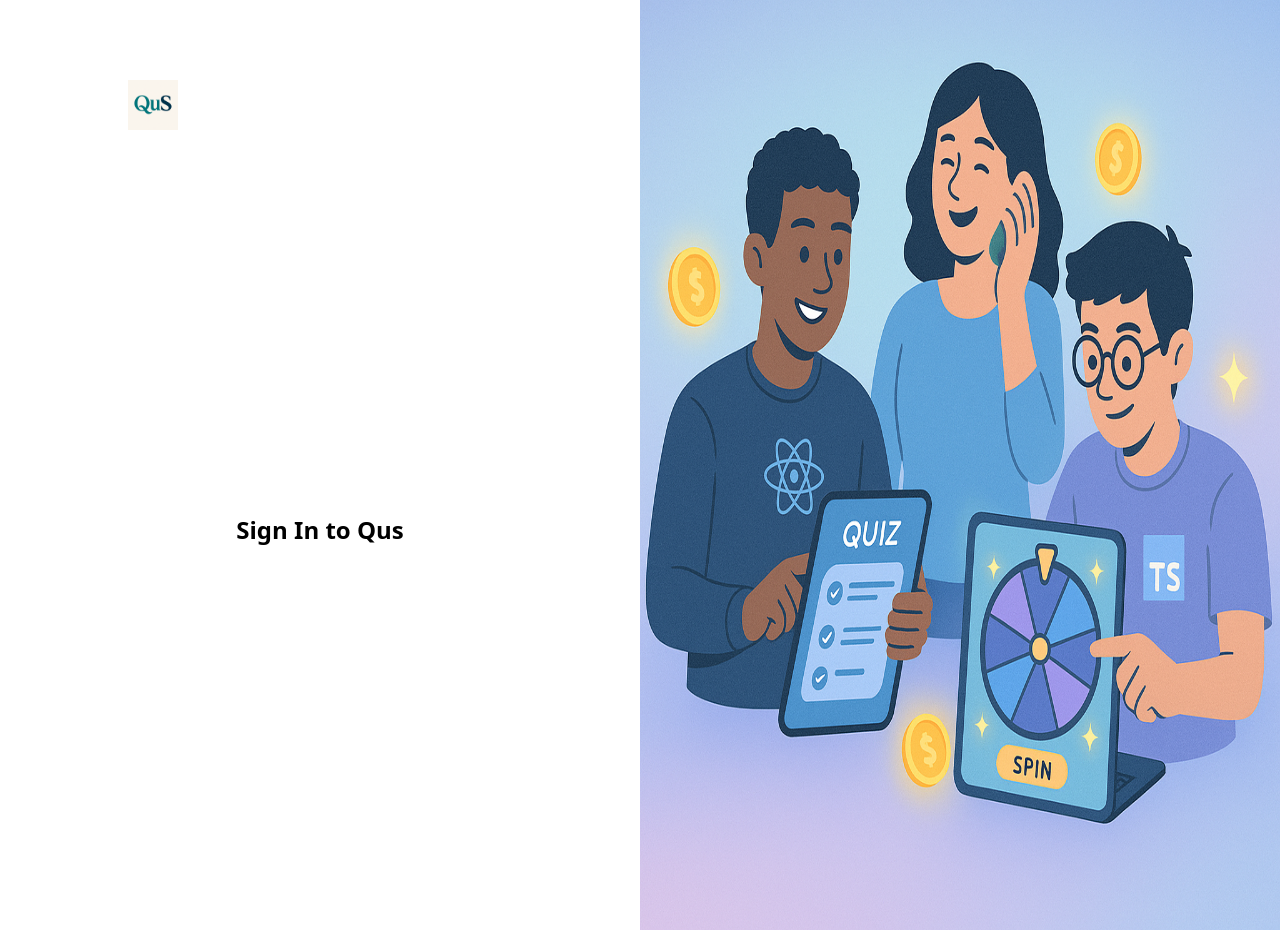
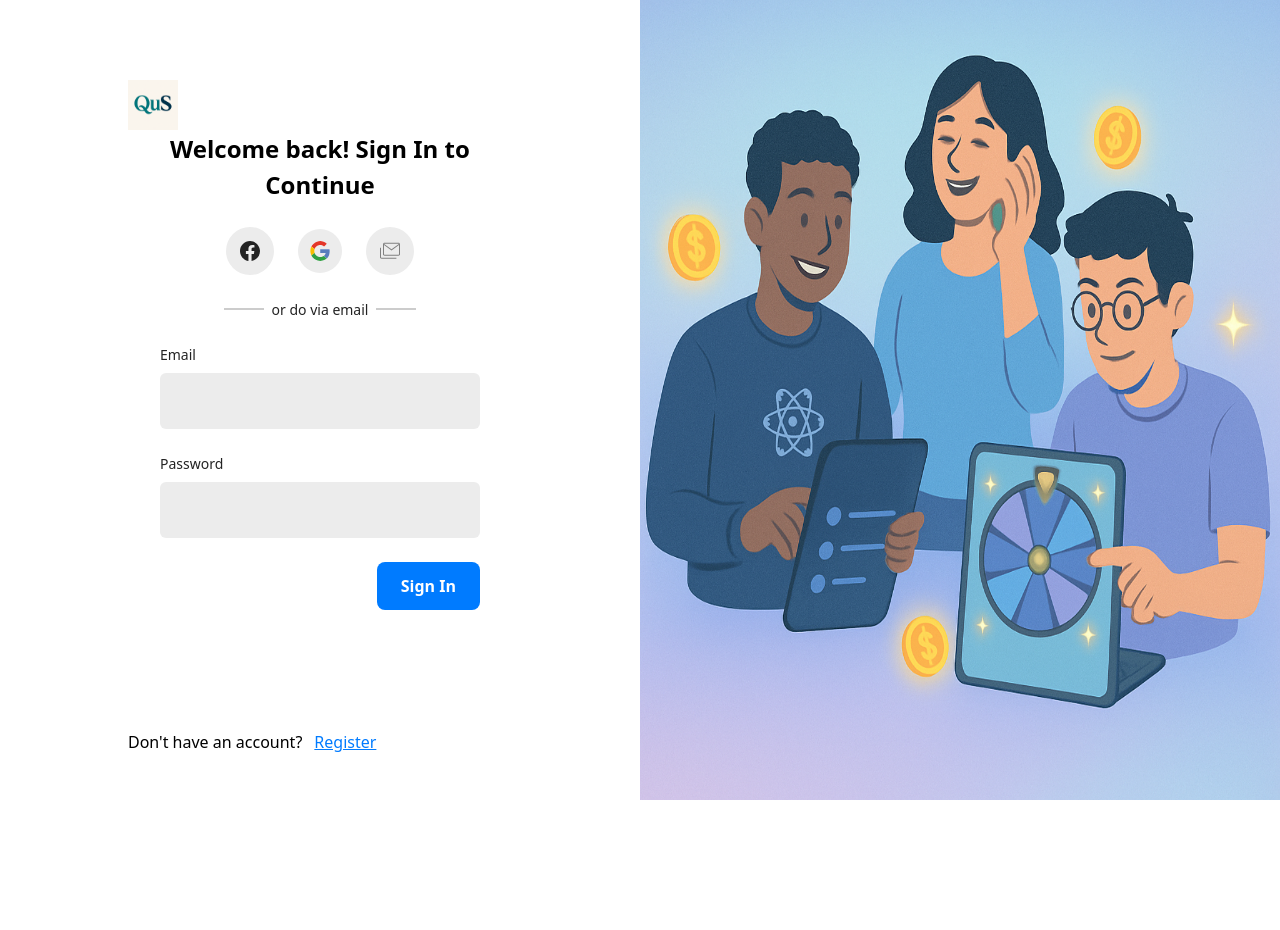
Before and after one commit to Frokesy/qus, a React (Vite) app: page / in a window 1280 px wide. After the commit the page ends 800 px from the top, so only its background shows below. Built offline with nearby package versions, Linux system fonts and the light colour scheme.

Commit message:
designed login page

```diff
--- a/src/components/containers/AuthContainer.tsx
+++ b/src/components/containers/AuthContainer.tsx
@@ -4,16 +4,16 @@ interface Props {
 
 const AuthContainer = ({ children }: Props) => {
   return (
-    <div className="flex justify-between min-h-screen">
-      <div className="w-[50%] pt-[10vh] px-[10vw]">
+    <div className="flex lg:justify-between lg:flex-row flex-col h-screen overflow-hidden">
+      <div className="lg:w-[50%] pt-[10vh] lg:px-[10vw] px-6">
         <img src="/assets/logo.png" alt="logo" className="w-[50px] h-[50px]" />
         {children}
       </div>
-      <div className="w-[50%]">
+      <div className="w-[50%] lg:block hidden">
         <img
           src="/assets/onboarding-hero.png"
           alt="onboarding"
-          className="h-[100%]"
+          className="h-screen"
         />
       </div>
     </div>
--- a/src/components/svgs/Icons.tsx
+++ b/src/components/svgs/Icons.tsx
@@ -1,7 +1,7 @@
 export const GoogleIcon = () => (
   <svg
-    width="30"
-    height="30"
+    width="20"
+    height="20"
     viewBox="0 0 30 30"
     fill="none"
     xmlns="http://www.w3.org/2000/svg"
@@ -38,33 +38,18 @@ export const GoogleIcon = () => (
 
 export const EmailIcon = () => (
   <svg
-    width="30"
-    height="30"
-    viewBox="0 0 30 30"
+    width="24"
+    height="24"
+    viewBox="0 0 24 24"
     fill="none"
     xmlns="http://www.w3.org/2000/svg"
   >
     <path
-      d="M5 25C4.3125 25 3.72417 24.7554 3.235 24.2663C2.74583 23.7771 2.50083 23.1883 2.5 22.5V7.5C2.5 6.8125 2.745 6.22417 3.235 5.735C3.725 5.24583 4.31333 5.00083 5 5H25C25.6875 5 26.2763 5.245 26.7663 5.735C27.2563 6.225 27.5008 6.81333 27.5 7.5V22.5C27.5 23.1875 27.2554 23.7763 26.7663 24.2663C26.2771 24.7563 25.6883 25.0008 25 25H5ZM25 10L15.6562 15.8438C15.5521 15.9062 15.4429 15.9533 15.3287 15.985C15.2146 16.0167 15.105 16.0321 15 16.0312C14.895 16.0304 14.7858 16.015 14.6725 15.985C14.5592 15.955 14.4496 15.9079 14.3438 15.8438L5 10V22.5H25V10ZM15 13.75L25 7.5H5L15 13.75ZM5 10.3125V8.46875V8.5V8.485V10.3125Z"
-      fill="white"
+      d="M6.616 16.7705C6.15533 16.7705 5.771 16.6162 5.463 16.3075C5.155 15.9989 5.00067 15.6145 5 15.1545V5.38453C5 4.92453 5.15433 4.54053 5.463 4.23253C5.77167 3.92453 6.156 3.7702 6.616 3.76953H20.385C20.845 3.76953 21.2293 3.92386 21.538 4.23253C21.8467 4.5412 22.0007 4.92553 22 5.38553V15.1545C22 15.6145 21.846 15.9989 21.538 16.3075C21.23 16.6162 20.8457 16.7702 20.385 16.7695L6.616 16.7705ZM13.5 11.5305L6 5.94553V15.1555C6 15.3349 6.05767 15.4822 6.173 15.5975C6.28833 15.7129 6.436 15.7705 6.616 15.7705H20.385C20.5643 15.7705 20.7117 15.7129 20.827 15.5975C20.9423 15.4822 21 15.3349 21 15.1555V5.94553L13.5 11.5305ZM13.5 10.3125L20.808 4.88553C20.7693 4.84686 20.7277 4.81786 20.683 4.79853C20.6377 4.7792 20.5767 4.76953 20.5 4.76953H6.5C6.436 4.76953 6.372 4.78553 6.308 4.81753C6.244 4.8502 6.19267 4.88553 6.154 4.92353L13.5 10.3125ZM3.616 19.7695C3.15533 19.7695 2.771 19.6155 2.463 19.3075C2.155 18.9995 2.00067 18.6152 2 18.1545V8.65453H3V18.1545C3 18.3339 3.05767 18.4812 3.173 18.5965C3.28833 18.7119 3.436 18.7695 3.616 18.7695H18.385V19.7695H3.616ZM21 5.92753C21 5.74286 20.9777 5.55953 20.933 5.37753C20.8877 5.19553 20.846 5.03153 20.808 4.88553C20.7693 4.84686 20.7277 4.81786 20.683 4.79853C20.6377 4.7792 20.5767 4.76953 20.5 4.76953H6.5C6.436 4.76953 6.372 4.78553 6.308 4.81753C6.244 4.8502 6.19267 4.88553 6.154 4.92353C6.11533 5.0702 6.08 5.2312 6.048 5.40653C6.016 5.58186 6 5.75553 6 5.92753V4.76953H21V5.92753Z"
+      fill="#808080"
     />
   </svg>
 );
-
-// export const EmailIcon = () => (
-//   <svg
-//     width="24"
-//     height="24"
-//     viewBox="0 0 24 24"
-//     fill="none"
-//     xmlns="http://www.w3.org/2000/svg"
-//   >
-//     <path
-//       d="M6.616 16.7705C6.15533 16.7705 5.771 16.6162 5.463 16.3075C5.155 15.9989 5.00067 15.6145 5 15.1545V5.38453C5 4.92453 5.15433 4.54053 5.463 4.23253C5.77167 3.92453 6.156 3.7702 6.616 3.76953H20.385C20.845 3.76953 21.2293 3.92386 21.538 4.23253C21.8467 4.5412 22.0007 4.92553 22 5.38553V15.1545C22 15.6145 21.846 15.9989 21.538 16.3075C21.23 16.6162 20.8457 16.7702 20.385 16.7695L6.616 16.7705ZM13.5 11.5305L6 5.94553V15.1555C6 15.3349 6.05767 15.4822 6.173 15.5975C6.28833 15.7129 6.436 15.7705 6.616 15.7705H20.385C20.5643 15.7705 20.7117 15.7129 20.827 15.5975C20.9423 15.4822 21 15.3349 21 15.1555V5.94553L13.5 11.5305ZM13.5 10.3125L20.808 4.88553C20.7693 4.84686 20.7277 4.81786 20.683 4.79853C20.6377 4.7792 20.5767 4.76953 20.5 4.76953H6.5C6.436 4.76953 6.372 4.78553 6.308 4.81753C6.244 4.8502 6.19267 4.88553 6.154 4.92353L13.5 10.3125ZM3.616 19.7695C3.15533 19.7695 2.771 19.6155 2.463 19.3075C2.155 18.9995 2.00067 18.6152 2 18.1545V8.65453H3V18.1545C3 18.3339 3.05767 18.4812 3.173 18.5965C3.28833 18.7119 3.436 18.7695 3.616 18.7695H18.385V19.7695H3.616ZM21 5.92753C21 5.74286 20.9777 5.55953 20.933 5.37753C20.8877 5.19553 20.846 5.03153 20.808 4.88553C20.7693 4.84686 20.7277 4.81786 20.683 4.79853C20.6377 4.7792 20.5767 4.76953 20.5 4.76953H6.5C6.436 4.76953 6.372 4.78553 6.308 4.81753C6.244 4.8502 6.19267 4.88553 6.154 4.92353C6.11533 5.0702 6.08 5.2312 6.048 5.40653C6.016 5.58186 6 5.75553 6 5.92753V4.76953H21V5.92753Z"
-//       fill="#808080"
-//     />
-//   </svg>
-// );
 
 export const PasswordIcon = () => (
   <svg
--- a/src/pages/auth/login/index.tsx
+++ b/src/pages/auth/login/index.tsx
@@ -1,10 +1,67 @@
 import AuthContainer from "../../../components/containers/AuthContainer";
+import {
+  EmailIcon,
+  Facebook,
+  GoogleIcon,
+} from "../../../components/svgs/Icons";
 
 const Login = () => {
   return (
     <AuthContainer>
-      <div className="flex flex-col h-screen overflow-y-hidden items-center justify-center">
-        <h2 className="text-[24px] font-semibold">Sign In to Qus</h2>
+      <div className="flex flex-col h-[60vh] overflow-y-hidden items-center justify-center">
+        <h2 className="lg:text-[24px] text-[20px] text-center font-semibold">
+          Welcome back! Sign In to Continue
+        </h2>
+
+        <div className="my-6 space-x-6 flex items-center">
+          <div className="bg-[#ececec] p-3 rounded-full">
+            <Facebook />
+          </div>
+          <div className="bg-[#ececec] p-3 rounded-full">
+            <GoogleIcon />
+          </div>
+          <div className="bg-[#ececec] p-3 rounded-full">
+            <EmailIcon />
+          </div>
+        </div>
+
+        <div className="flex items-center space-x-2">
+          <div className="border-t-2 border-[#ccc] w-10"></div>
+          <span className="text-[14px] text-[#232323]">or do via email</span>
+          <div className="border-t-2 border-[#ccc] w-10"></div>
+        </div>
+
+        <div className="space-y-6 mt-6 lg:w-auto w-[100%]">
+          <div className="flex flex-col space-y-2 lg:w-[25vw]">
+            <label htmlFor="email" className="text-[14px] text-[#232323]">
+              Email
+            </label>
+            <input
+              type="email"
+              id="email"
+              className="outline-none bg-[#ececec] rounded-md p-4 w-full"
+            />
+          </div>
+          <div className="flex flex-col space-y-2 lg:w-[25vw]">
+            <label htmlFor="password" className="text-[14px] text-[#232323]">
+              Password
+            </label>
+            <input
+              type="password"
+              id="password"
+              className="outline-none bg-[#ececec] rounded-md p-4 w-full"
+            />
+          </div>
+          <div className="flex justify-end">
+            <button className="bg-[#007bff] text-white px-6 py-3 font-semibold rounded-lg">
+              Sign In
+            </button>
+          </div>
+        </div>
+      </div>
+      <div className="flex mt-[15vh] items-end space-x-3">
+        <h2>Don't have an account?</h2>
+        <button className="text-[#007bff] underline">Register</button>
       </div>
     </AuthContainer>
   );
```
Also changed, not shown: public/assets/onboarding-hero.png.
